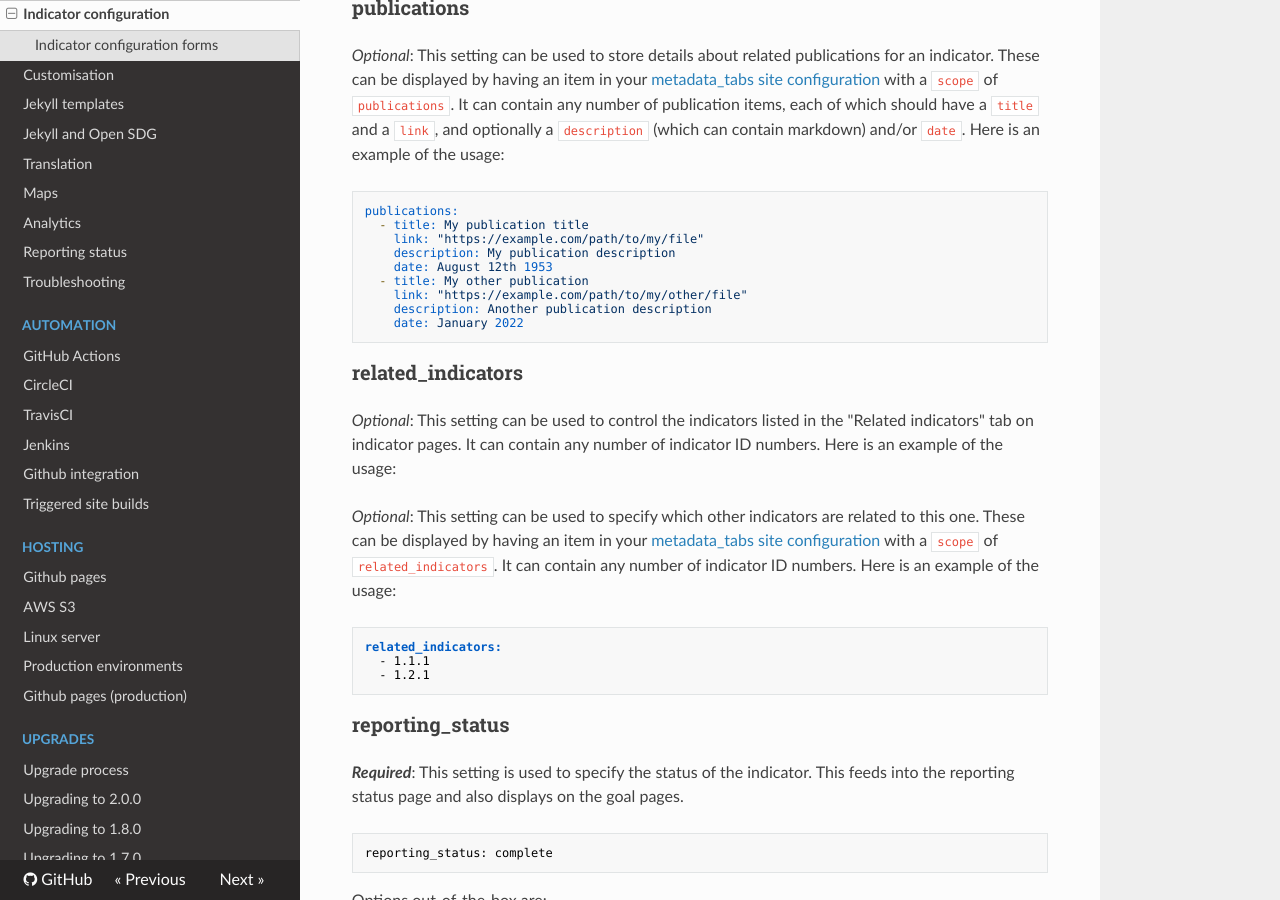
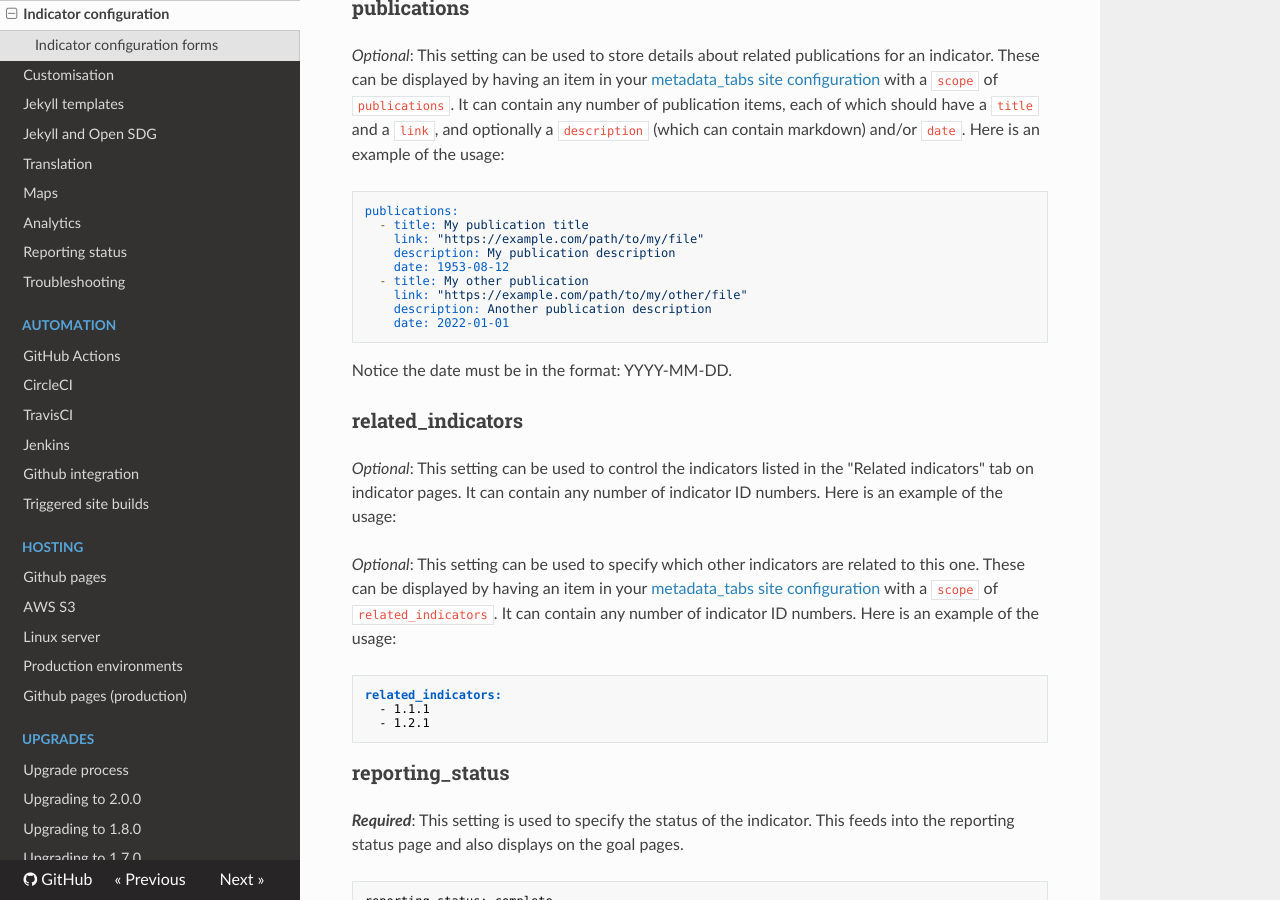
Before and after one commit to open-sdg/open-sdg, an MkDocs documentation site: the page built from docs/indicator-configuration.md, in a window 1280 px wide and 900 px high, scrolled down 12885 px. Built offline with MkDocs 1.6.1, drawn with Linux system fonts in a browser that asks for light colours; nearby versions of some CDN libraries.

Commit message:
Docs and tests

````diff
--- a/docs/indicator-configuration.md
+++ b/docs/indicator-configuration.md
@@ -582,12 +582,14 @@ publications:
   - title: My publication title
     link: "https://example.com/path/to/my/file"
     description: My publication description
-    date: August 12th 1953
+    date: 1953-08-12
   - title: My other publication
     link: "https://example.com/path/to/my/other/file"
     description: Another publication description
-    date: January 2022
+    date: 2022-01-01
 ```
+
+Notice the date must be in the format: YYYY-MM-DD.
 
 ### related_indicators
 
````
Also changed, not shown: 6 other files.
